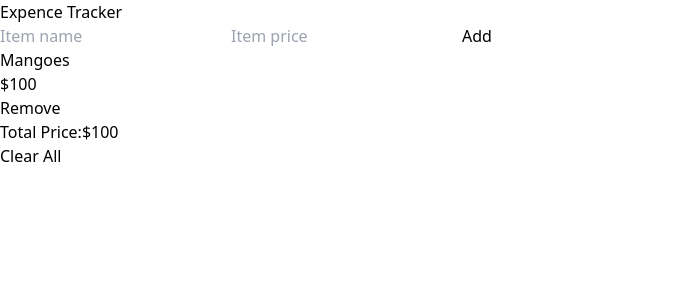
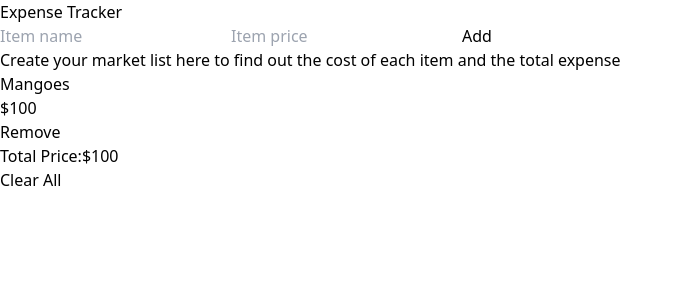
Before and after one commit to juned072/Expence-Tracker, a React (Vite) app: page / in a window 1280 px wide. Shown: the top 300 px of the page, without its empty margins (0-683 px from the left). Built offline with nearby package versions, Linux system fonts and the light colour scheme.

Commit message:
Enhenced the styling

```diff
--- a/src/Components/ContainerBox.jsx
+++ b/src/Components/ContainerBox.jsx
@@ -3,29 +3,37 @@ import Card from "./Card";
 
 const ContainerBox = () => {
   return (
-    <div className="bg-white md:min-h-[450px] md:max-h-[450px] w-[350px] h-[600px] md:min-w-[550px] md:max-w-[550px] rounded-md overflow-y-auto relative shadow-md">
-      <div className="p-4 h-full w-full">
+    <div className="bg-white md:min-h-[550px] md:max-h-[550px] w-full h-full md:min-w-[580px] md:max-w-[580px] rounded-md overflow-hidden relative shadow-md">
+      <div className="p-3 h-full w-full overflow-y-auto pb-24">
         <h2 className="text-2xl text-gray-600 font-semibold mb-5">
-          Expence Tracker
+          Expense Tracker
         </h2>
         <div>
-          <form className="flex items-center flex-wrap">
+          <form className="flex items-center justify-center flex-wrap md:rounded-2xl rounded-b-3xl shadow-md md:pb-5 pb-10 p-2 md:shadow-md">
             <input
               type="text"
               placeholder="Item name"
-              className="w-full md:w-52 md:mr-2 mr-0 mb-2 md:mb-0 p-2 rounded-md bg-gray-100 outline-blue-300"
+              className="w-full md:w-52 md:mr-2 mr-0 mb-2 md:mb-0 p-3 rounded-md bg-gray-100 outline-blue-300"
             />
             <input
               type="number"
               placeholder="Item price"
-              className="w-full md:w-52 md:mr-2 mr-0 mb-2 md:mb-0 p-2 rounded-md bg-gray-100 outline-blue-300"
+              className="w-full md:w-52 md:mr-2 mr-0 mb-2 md:mb-0 p-3 rounded-md bg-gray-100 outline-blue-300"
             />
-            <button className="w-full md:w-12 p-2 rounded-md bg-blue-500 hover:bg-blue-600 text-white">
+            <button className="w-full md:w-14 md:p-3 p-2 md:rounded-md rounded-b-xl bg-blue-500 hover:bg-blue-600 text-white">
               Add
             </button>
+            <div className="mt-5 flex justify-center items-center md:w-96 w-80">
+              <p className="text-center text-gray-500 text-sm px-2">
+                Create your market list here to find out the cost of each item
+                and the total expense
+              </p>
+            </div>
           </form>
         </div>
-        <Card />
+        <div className="mt-8">
+          <Card />
+        </div>
       </div>
       <div className="bg-gray-100 absolute bottom-0 left-0 w-full p-4 flex items-center justify-between">
         <h3 className="font-semibold text-xl text-gray-800">
```
